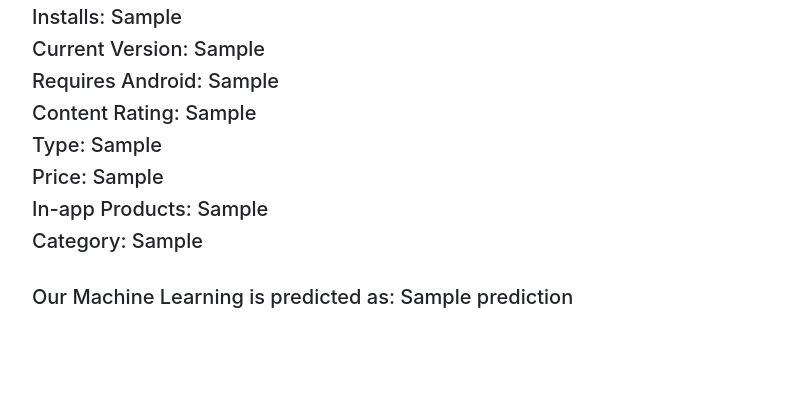
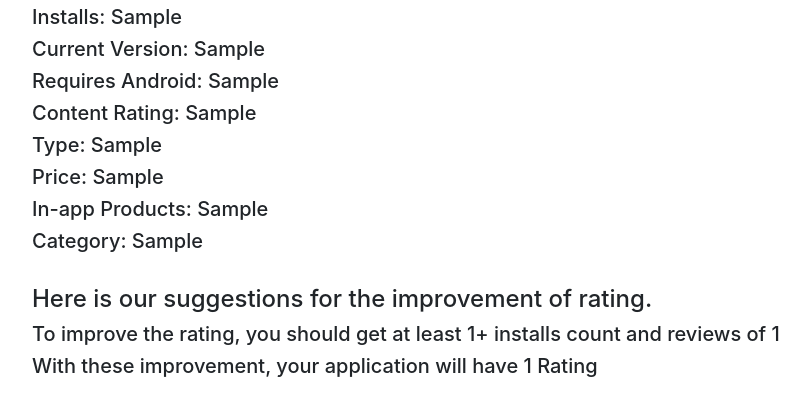
Before and after one commit to chuuhtetnaing/ml_project, a Flask app: template templates/improve.html in a window 1280 px wide. Shown: the part 367-783 px from the top of the page, without its empty margins (53-863 px from the left). Run offline with Flask 2, Linux system fonts and the light colour scheme; the template is opened without the code that fills it: most values are stand-ins (such as "Sample title", 1, 10 or a date in 2020); some libraries are stand-ins or nearby versions.

Commit message:
finish raw version

```diff
--- a/application.py
+++ b/application.py
@@ -148,13 +148,26 @@ def improve():
 	ml_last_updated = information_list[0]
 	ml_install = information_list[2]
 
-	test_data = pd.DataFrame([[ml_category, ml_content_rating, ml_android_ver, ml_type, ml_size, ml_install, ml_price, ml_reviews, ml_last_updated]], columns=['Category', 'Content Rating', 'Android Ver', 'Type', 'Size', 'Installs', 'Price', 'Reviews', 'Last Updated'])
-	print(test_data)
+
+	test_data_for_installs = pd.DataFrame([[ml_category, ml_content_rating, ml_android_ver, ml_size, ml_price, ml_reviews, 5.0, ml_last_updated]], columns=['Category', 'Content Rating', 'Android Ver', 'Size', 'Price', 'Reviews', 'Rating', 'Last Updated'])
+	test_data_for_reviews = pd.DataFrame([[ml_category, ml_content_rating, ml_android_ver, ml_size, ml_install, ml_price, 5.0, ml_last_updated]], columns=['Category', 'Content Rating', 'Android Ver', 'Size', 'Installs', 'Price', 'Rating', 'Last Updated'])
+
 	result = (rating, count, img, name)
 	information_list.append(ml_type)
 	information_list.append(ml_price)
-	loaded_model = load('finalized_google_playstore.sav')
-	# predicted_rating = 0
-	predicted_rating = loaded_model.predict(test_data)
+	rating = load('finalized_google_playstore_for_rating.sav')
+	reviews = load('finalized_google_playstore_for_reviews.sav')
+	installs = load('finalized_google_playstore_for_installs.sav')
 
-	return render_template("improve.html", results = result, additional_informations = information_list, prediction = predicted_rating)
+
+	predicted_installs = installs.predict(test_data_for_installs)
+	predicted_reviews = reviews.predict(test_data_for_reviews)
+
+
+	test_data_for_rating = pd.DataFrame([[ml_category, ml_content_rating, ml_android_ver, ml_type, predicted_installs, ml_install, ml_price, predicted_reviews, ml_last_updated]], columns=['Category', 'Content Rating', 'Android Ver', 'Type', 'Size', 'Installs', 'Price', 'Reviews', 'Last Updated'])
+	predicted_rating = rating.predict(test_data_for_rating)
+
+
+	prediction = [predicted_rating, predicted_installs, predicted_reviews]
+
+	return render_template("improve.html", results = result, additional_informations = information_list, prediction = prediction)
--- a/dump_rating.py
+++ b/dump_rating.py
@@ -19,5 +19,5 @@ if not sys.warnoptions:
 
 if __name__ == "__main__":
 	model = Model(X, y)
-	filename = 'finalized_google_playstore.sav'
+	filename = 'finalized_google_playstore_for_rating.sav'
 	dump(model, filename)
--- a/machine_learning_installs.py
+++ b/machine_learning_installs.py
@@ -10,6 +10,7 @@ from sklearn.model_selection import train_test_split
 from sklearn.preprocessing import MinMaxScaler
 from joblib import dump
 from joblib import load
+from sklearn.tree import DecisionTreeRegressor
 
 
 
@@ -140,5 +141,5 @@ class Model():
 														  ( 'numerical_pipeline', self.numerical_pipeline_sd ),
 														 ('datetime_pipeline', self.datetime_pipeline_sd)
 														 ])
-		self.full_pipeline_for_installs = Pipeline( steps = [ ( 'full_pipeline', self.full_pipeline_sd), ( 'model', LinearRegression() ) ] )
+		self.full_pipeline_for_installs = Pipeline( steps = [ ( 'full_pipeline', self.full_pipeline_sd), ( 'model', DecisionTreeRegressor() ) ] )
 		self.full_pipeline_for_installs.fit(self.X,self.y)
--- a/machine_learning_reviews.py
+++ b/machine_learning_reviews.py
@@ -10,6 +10,7 @@ from sklearn.model_selection import train_test_split
 from sklearn.preprocessing import MinMaxScaler
 from joblib import dump
 from joblib import load
+from sklearn.tree import DecisionTreeRegressor
 
 
 
@@ -143,5 +144,5 @@ class Model():
 		                                                 ])
 		self.full_pipeline_for_reviews = Pipeline( steps = [ ( 'full_pipeline', self.full_pipeline_sd),
 
-		                                  ( 'model', LinearRegression() ) ] )
+		                                  ( 'model', DecisionTreeRegressor() ) ] )
 		self.full_pipeline_for_reviews.fit(self.X,self.y)
--- a/templates/improve.html
+++ b/templates/improve.html
@@ -50,7 +50,7 @@
 
 
 
-
+<!-- prediction = [predicted_rating, predicted_installs, predicted_reviews] -->
 
 	<div class="container">
 		<h1>Improve</h1>
@@ -69,7 +69,10 @@
     <h5>In-app Products: {{additional_informations[6]}}</h5>
     <h5>Category: {{additional_informations[7]}}</h5>
     <br>
-		<h5>Our Machine Learning is predicted as: {{prediction}}</h5>
+
+    <h4>Here is our suggestions for the improvement of rating.</h4>
+    <h5>To improve the rating, you should get at least {{prediction[1][0]}}+ installs count and reviews of {{prediction[2][0]}}</h5>
+    <h5>With these improvement, your application will have {{prediction[0][0]}} Rating</h5>
 	</div>
 </body>
 </html>
```
Also changed, not shown: 4 other files.
